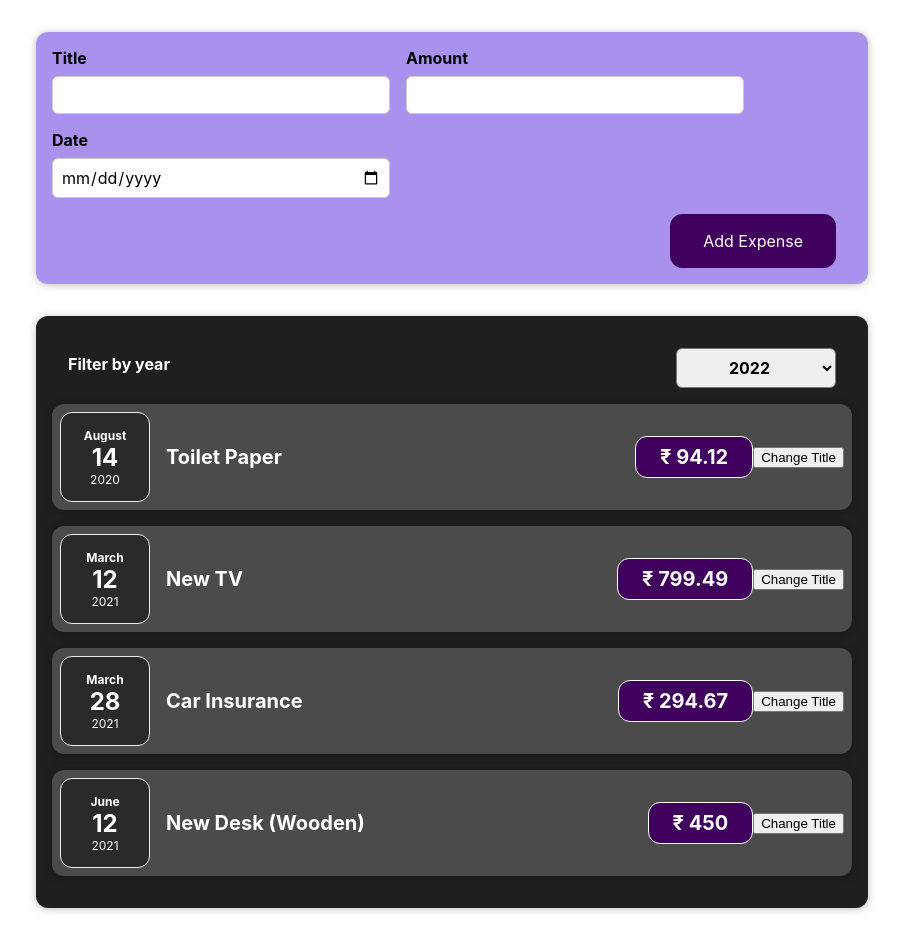
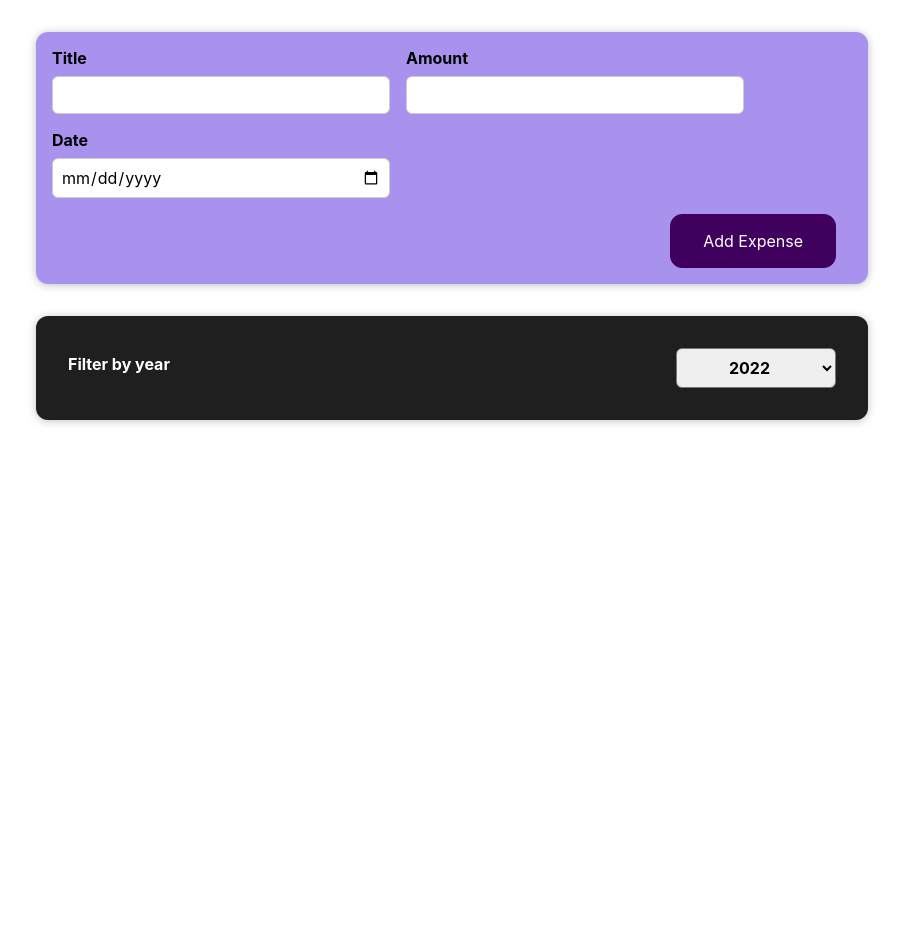
Before and after one commit to Harishkumar-J/Expensive-Wallet, a React (Create React App) app: page / in a window 1280 px wide. Shown: the whole page, without its empty margins (188-1091 px from the left). After the commit the page ends 800 px from the top, so only its background shows below. Built offline with nearby package versions, Linux system fonts and the light colour scheme.

Commit message:
Filtered Expenses Rendering

```diff
--- a/src/components/Expenses/ExpenseItem.js
+++ b/src/components/Expenses/ExpenseItem.js
@@ -1,13 +1,13 @@
 import ExpenseDate from './ExpenseDate';
 import './ExpenseItem.css';
 import Card from '../UI/Card';
-import { useState } from 'react';
+// import { useState } from 'react';
 
 function ExpenseItem(props) {
-	const [title, setTitle] = useState(props.title);
-	const titleHandler = () => {
-		setTitle((prevState) => 'Changed');
-	};
+	// const [title, setTitle] = useState(props.title);
+	// const titleHandler = () => {
+	// 	setTitle((prevState) => 'Changed');
+	// };
 
 	return (
 		<Card className='expense-item'>
@@ -16,7 +16,7 @@ function ExpenseItem(props) {
 				<h2>{props.title}</h2>
 			</div>
 			<div className='expense-item__price'>₹ {props.amount}</div>
-			<button onClick={titleHandler}>Change Title</button>
+			{/* <button onClick={titleHandler}>Change Title</button> */}
 		</Card>
 	);
 }
--- a/src/components/Expenses/Expenses.js
+++ b/src/components/Expenses/Expenses.js
@@ -12,6 +12,10 @@ const Expenses = (props) => {
 		setFilteredYear(selectedYear);
 	};
 	console.log('state = ' + filteredYear);
+
+	const filteredExpenses = props.items.filter((expense) => {
+		return expense.date.getFullYear().toString() === filteredYear;
+	});
 	return (
 		<>
 			<Card className='expenses'>
@@ -19,7 +23,7 @@ const Expenses = (props) => {
 					defaultYear={filteredYear}
 					onYearFilter={filterByYearHandler}
 				/>
-				{props.items.map((expenseItem) => (
+				{filteredExpenses.map((expenseItem) => (
 					<ExpenseItem
 						key={expenseItem.id}
 						title={expenseItem.title}
```
